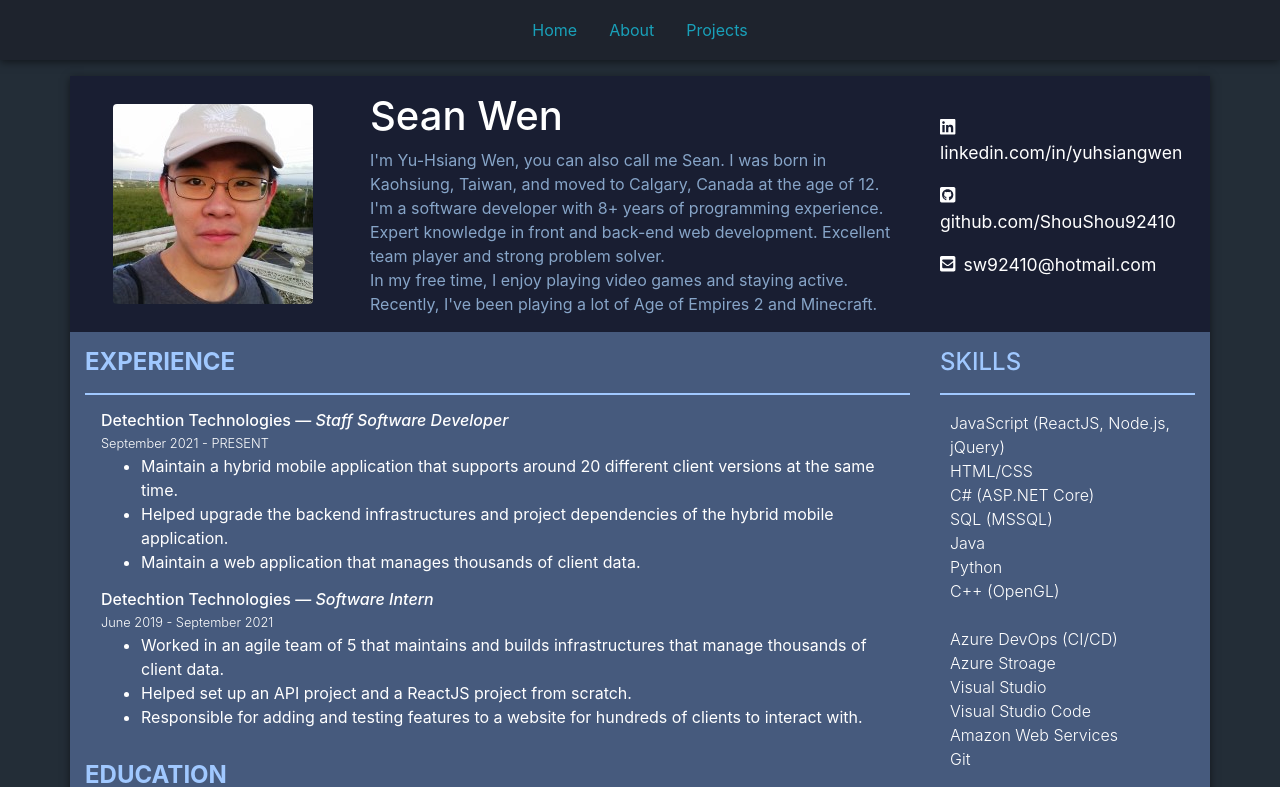
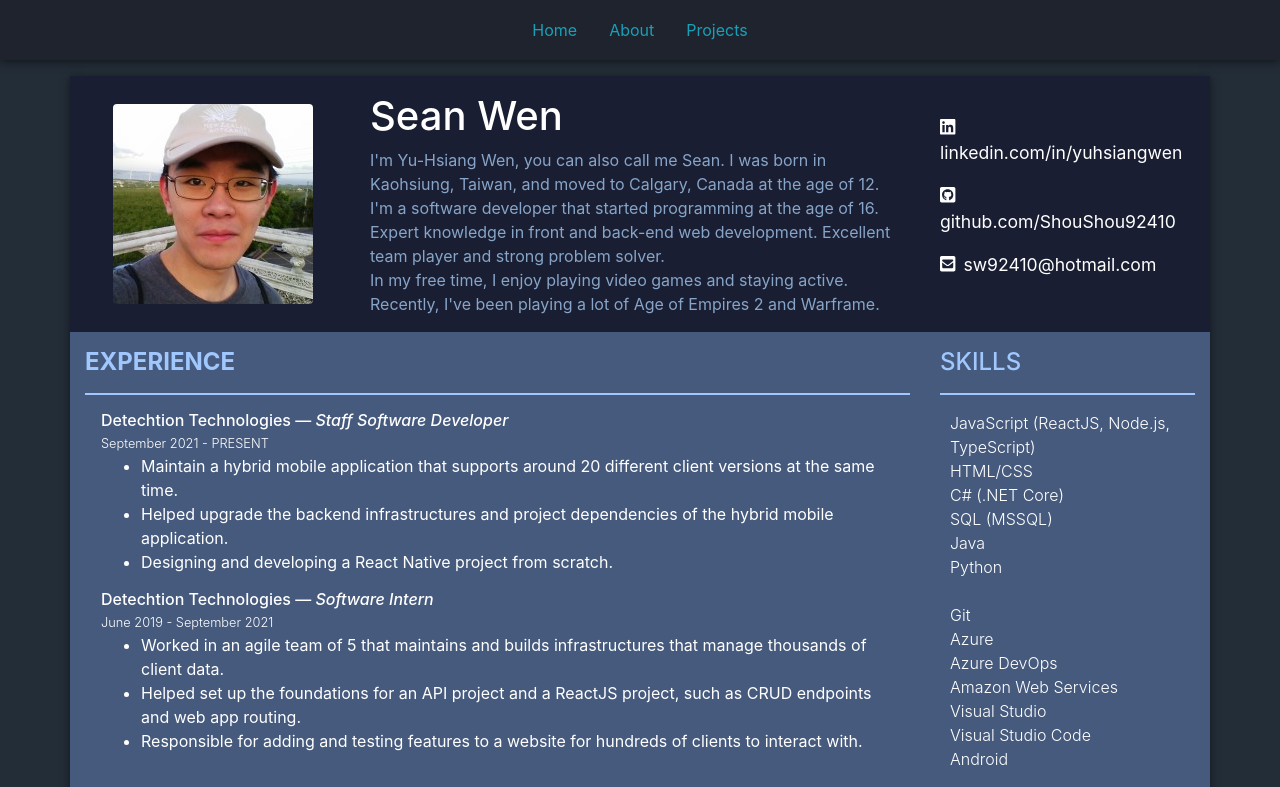
Before and after one commit to ShouShou92410/ShouShou92410.github.io, a React (Create React App) app: page /about in a window 1280 px wide. Shown: the top 787 px of the page. Built offline with nearby package versions, Linux system fonts and the light colour scheme.

Commit message:
Update About

```diff
--- a/src/component/about/About.jsx
+++ b/src/component/about/About.jsx
@@ -21,11 +21,11 @@ function About() {
               I'm Yu-Hsiang Wen, you can also call me Sean. I was born in Kaohsiung, Taiwan, and moved to Calgary, Canada at the age of 12.
             </p>
             <p className="mb-2 mb-lg-0">
-              I'm a software developer with 8+ years of programming experience. Expert knowledge in front and back-end web development. Excellent team
-              player and strong problem solver.
+              I'm a software developer that started programming at the age of 16. Expert knowledge in front and back-end web development. Excellent
+              team player and strong problem solver.
             </p>
             <p className="mb-2 mb-lg-0">
-              In my free time, I enjoy playing video games and staying active. Recently, I've been playing a lot of Age of Empires 2 and Minecraft.
+              In my free time, I enjoy playing video games and staying active. Recently, I've been playing a lot of Age of Empires 2 and Warframe.
             </p>
           </span>
         </Col>
@@ -81,7 +81,7 @@ function About() {
                 <ul>
                   <li>Maintain a hybrid mobile application that supports around 20 different client versions at the same time.</li>
                   <li>Helped upgrade the backend infrastructures and project dependencies of the hybrid mobile application.</li>
-                  <li>Maintain a web application that manages thousands of client data.</li>
+                  <li>Designing and developing a React Native project from scratch.</li>
                 </ul>
               </div>
               <div className="px-3 mb-2">
@@ -91,7 +91,7 @@ function About() {
                 <small class="font-weight-light">June 2019 - September 2021</small>
                 <ul>
                   <li>Worked in an agile team of 5 that maintains and builds infrastructures that manage thousands of client data.</li>
-                  <li>Helped set up an API project and a ReactJS project from scratch.</li>
+                  <li>Helped set up the foundations for an API project and a ReactJS project, such as CRUD endpoints and web app routing.</li>
                   <li>Responsible for adding and testing features to a website for hundreds of clients to interact with.</li>
                 </ul>
               </div>
@@ -103,7 +103,7 @@ function About() {
                 <h6 className="mb-0">
                   University of Calgary — <i>B.S. in Computer Science</i>
                 </h6>
-                <small class="font-weight-light">Seotenber 2015 - April 2021</small>
+                <small class="font-weight-light">Seotenber 2015 - May 2021</small>
                 <ul>
                   <li>Completed a 14 months long Co-op / Internship program.</li>
                 </ul>
@@ -169,20 +169,20 @@ function About() {
               <h4>SKILLS</h4>
               <hr />
               <ul className="list-clean font-weight-light">
-                <li>JavaScript (ReactJS, Node.js, jQuery)</li>
+                <li>JavaScript (ReactJS, Node.js, TypeScript)</li>
                 <li>HTML/CSS</li>
-                <li>C# (ASP.NET Core)</li>
+                <li>C# (.NET Core)</li>
                 <li>SQL (MSSQL)</li>
                 <li>Java</li>
                 <li>Python</li>
-                <li>C++ (OpenGL)</li>
                 <br />
-                <li>Azure DevOps (CI/CD)</li>
-                <li>Azure Stroage</li>
+                <li>Git</li>
+                <li>Azure</li>
+                <li>Azure DevOps</li>
+                <li>Amazon Web Services</li>
                 <li>Visual Studio</li>
                 <li>Visual Studio Code</li>
-                <li>Amazon Web Services</li>
-                <li>Git</li>
+                <li>Android</li>
               </ul>
             </Col>
             <Col xs={12} className="about-section mb-3">
```
